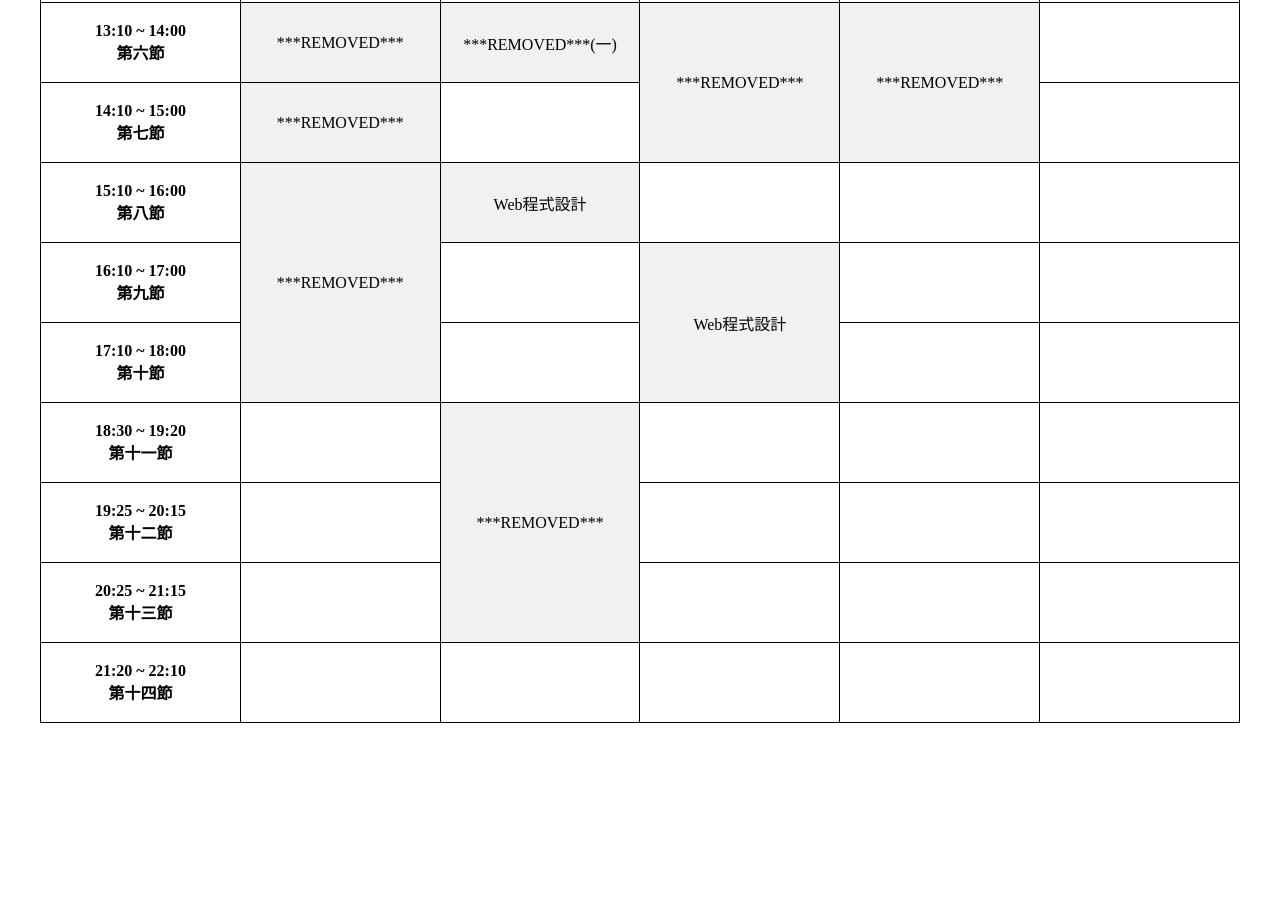
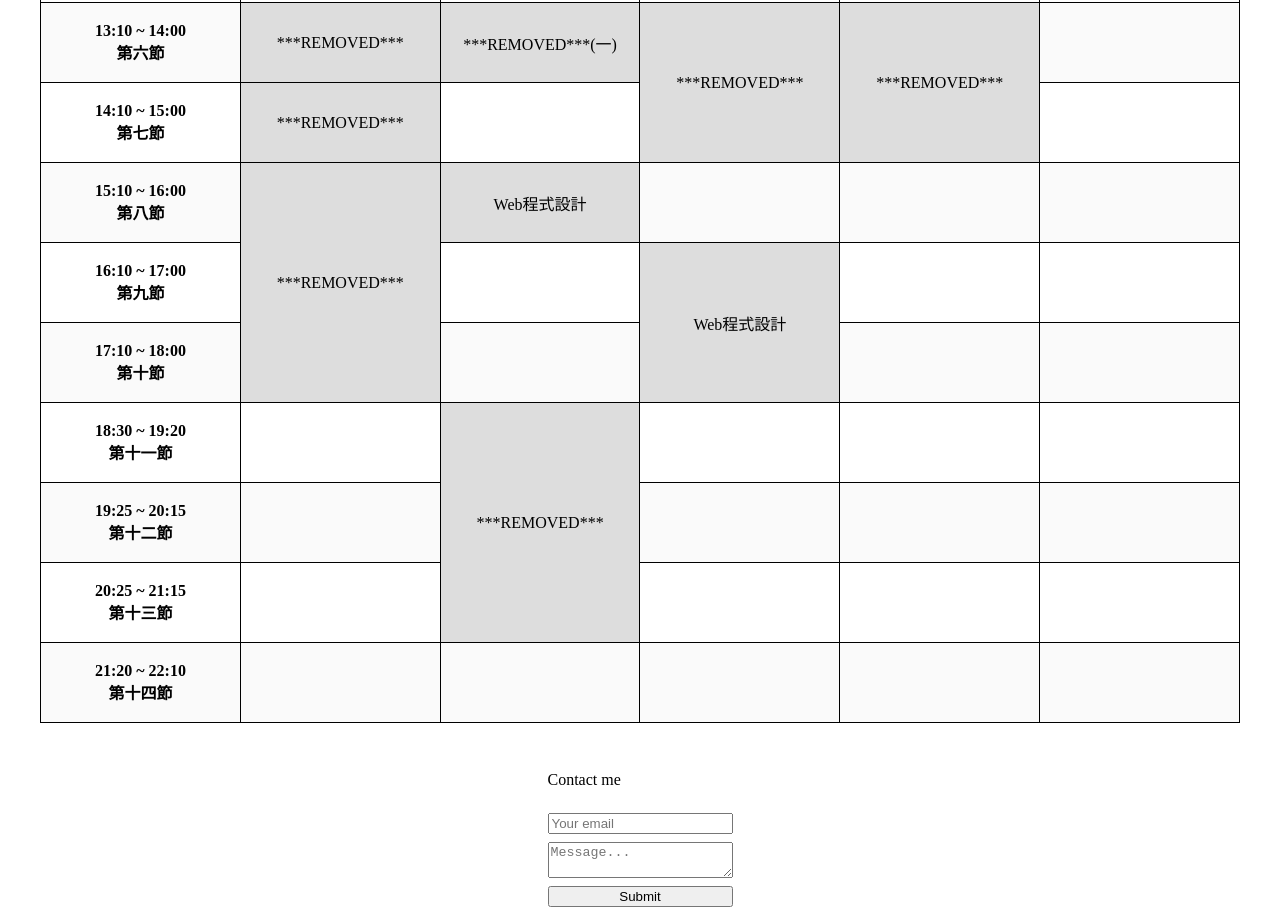
Before and after one commit to IanDesuyo/FcuWeb, a plain HTML site: page H01/index.html in a window 1280 px wide. Shown: the part 1053-1968 px from the top of the page. Before the commit the page ends 1784 px from the top, so only its background shows below. Drawn offline with Linux system fonts and the light colour scheme.

Commit message:
Add form

```diff
--- a/H01/index.html
+++ b/H01/index.html
@@ -212,6 +212,20 @@
           </tr>
         </tbody>
       </table>
+
+      <form id="contact">
+        <p>Contact me</p>
+        <input name="email" type="email" placeholder="Your email" />
+        <textarea name="message" placeholder="Message..."></textarea>
+        <input type="submit" />
+      </form>
     </div>
+
+    <script>
+      document.querySelector("form").addEventListener("submit", e => {
+        e.preventDefault();
+        console.log(e);
+      });
+    </script>
   </body>
 </html>
--- a/H01/main.css
+++ b/H01/main.css
@@ -26,6 +26,9 @@
   border-collapse: collapse;
   width: 100%;
 }
+#courses tr:nth-child(even) {
+  background-color: #fafafa;
+}
 #courses,
 td,
 th {
@@ -43,5 +46,11 @@ th {
 }
 #courses td:not(:empty) {
   text-align: center;
-  background-color: #f1f1f1;
+  background-color: #ddd;
 }
+#contact {
+  display: flex;
+  flex-direction: column;
+  gap: 8px;
+  align-self: center;
+}
```
